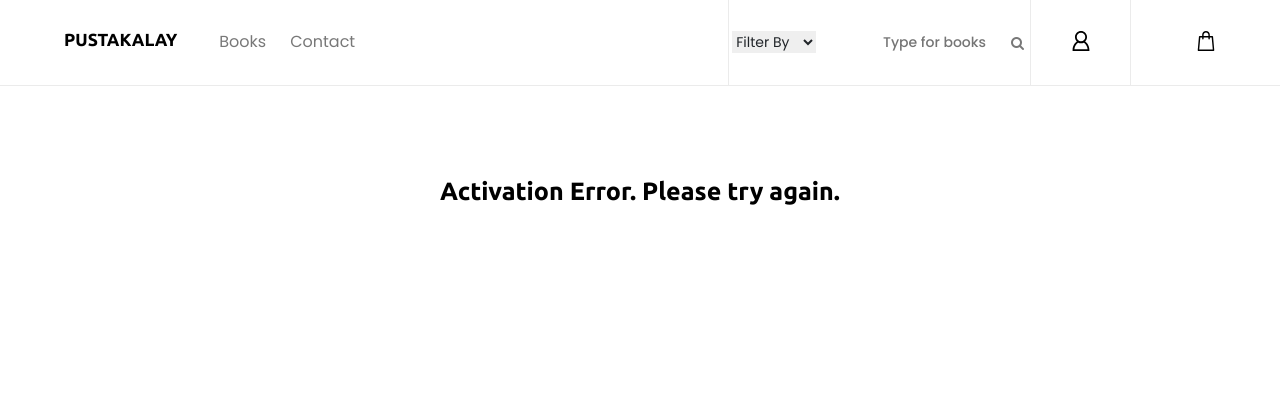
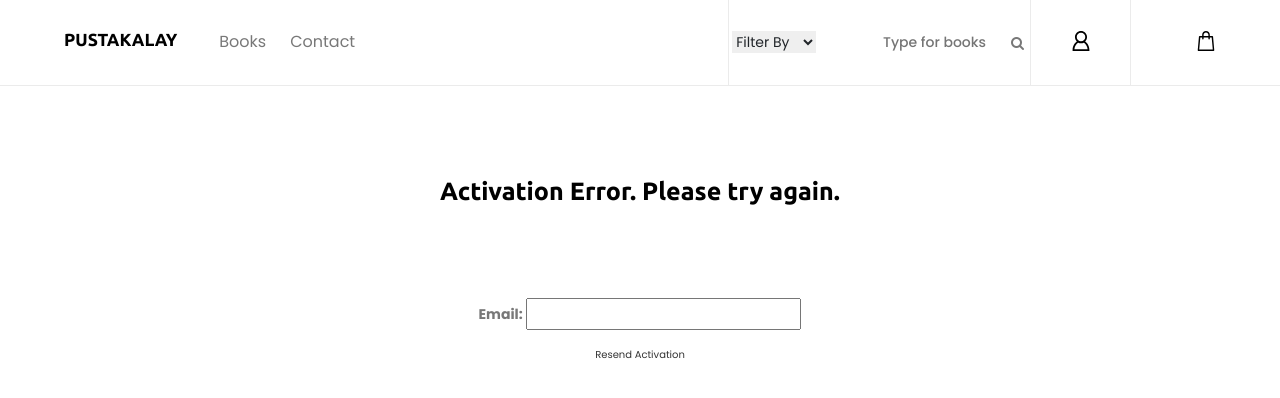
Before and after one commit to pustakalay/pustakalaywebsite, a Django app: page /account/email/confirm/1/ in a window 1280 px wide. Shown: the top 398 px of the page. Run offline with Django 3.2, Linux system fonts and the light colour scheme; some libraries are stand-ins or nearby versions.

Commit message:
Resend Activation

```diff
--- a/accounts/forms.py
+++ b/accounts/forms.py
@@ -1,8 +1,24 @@
 from django import forms
 from django.contrib.auth import get_user_model
 from django.contrib.auth.forms import ReadOnlyPasswordHashField
+from django.core.urlresolvers import reverse
+from django.utils.safestring import mark_safe
+from .models import EmailActivation
 
 User = get_user_model()
+
+class ReactivateEmailForm(forms.Form):
+    email       = forms.EmailField()
+
+    def clean_email(self):
+        email = self.cleaned_data.get('email')
+        qs = EmailActivation.objects.email_exists(email)
+        if not qs.exists():
+            register_link = reverse("register")
+            msg = """This email does not exists, would you like to <a href="{link}">register</a>?
+            """.format(link=register_link)
+            raise forms.ValidationError(mark_safe(msg))
+        return email
 
 class UserAdminCreationForm(forms.ModelForm):
     """A form for creating new users. Includes all the required
--- a/accounts/models.py
+++ b/accounts/models.py
@@ -7,6 +7,7 @@ from django.db.models.signals import pre_save, post_save
 from pustakalaywebsite.utils import unique_key_generator
 from django.core.mail import send_mail
 from django.template.loader import get_template
+from django.db.models import Q
 from django.contrib.auth.models import (
     AbstractBaseUser, BaseUserManager
 )
@@ -113,6 +114,15 @@ class EmailActivationManager(models.Manager):
     def confirmable(self):
         return self.get_queryset().confirmable()
 
+    def email_exists(self, email):
+        return self.get_queryset().filter(
+                    Q(email=email) |
+                    Q(user__email=email)
+                ).filter(
+                    activated=False
+                )
+
+
 
 class EmailActivation(models.Model):
     user            = models.ForeignKey(User)
--- a/accounts/urls.py
+++ b/accounts/urls.py
@@ -10,4 +10,7 @@ urlpatterns = [
     url(r'^email/confirm/(?P<key>[0-9A-Za-z]+)/$',
             AccountEmailActivateView.as_view(),
             name='email-activate'),
+    url(r'^email/resend-activation/$',
+            AccountEmailActivateView.as_view(),
+            name='resend-activation'),
 ]
--- a/accounts/views.py
+++ b/accounts/views.py
@@ -1,6 +1,6 @@
 from django.contrib.auth import authenticate, login
 from django.shortcuts import render,redirect
-from .forms import LoginForm, RegisterForm, GuestForm
+from .forms import LoginForm, RegisterForm, GuestForm, ReactivateEmailForm
 from django.utils.http import is_safe_url
 from .models import GuestEmail, EmailActivation
 from django.views.generic import CreateView, FormView, DetailView, View
@@ -9,31 +9,57 @@ from django.contrib.auth.mixins import LoginRequiredMixin
 from django.contrib import messages
 from django.core.urlresolvers import reverse
 from django.utils.safestring import mark_safe
+from django.views.generic.edit import FormMixin
 
 
-class AccountEmailActivateView(View):
-    def get(self, request, key, *args, **kwargs):
-        qs = EmailActivation.objects.filter(key__iexact=key)
-        confirm_qs = qs.confirmable()
-        if confirm_qs.count() == 1:
-            obj = confirm_qs.first()
-            obj.activate()
-            messages.success(request, "Your email has been confirmed. Please login.")
-            return redirect("login")
-        else:
-            activated_qs = qs.filter(activated=True)
-            if activated_qs.exists():
-                reset_link = reverse("password_reset")
-                msg = """Your email has already been confirmed
-                Do you need to <a href="{link}">reset your password</a>?
-                """.format(link=reset_link)
-                messages.success(request, mark_safe(msg))
+class AccountEmailActivateView(FormMixin, View):
+    success_url = '/login/'
+    form_class = ReactivateEmailForm
+    key = None
+    def get(self, request, key=None, *args, **kwargs):
+        self.key = key
+        if key is not None:
+            qs = EmailActivation.objects.filter(key__iexact=key)
+            confirm_qs = qs.confirmable()
+            if confirm_qs.count() == 1:
+                obj = confirm_qs.first()
+                obj.activate()
+                messages.success(request, "Your email has been confirmed. Please login.")
                 return redirect("login")
-        return render(request, 'registration/activation-error.html', {})
+            else:
+                activated_qs = qs.filter(activated=True)
+                if activated_qs.exists():
+                    reset_link = reverse("password_reset")
+                    msg = """Your email has already been confirmed
+                    Do you need to <a href="{link}">reset your password</a>?
+                    """.format(link=reset_link)
+                    messages.success(request, mark_safe(msg))
+                    return redirect("login")
+        context = {'form': self.get_form(),'key': key}
+        return render(request, 'registration/activation-error.html', context)
 
     def post(self, request, *args, **kwargs):
         # create form to receive an email
-        pass
+        form = self.get_form()
+        if form.is_valid():
+            return self.form_valid(form)
+        else:
+            return self.form_invalid(form)
+
+    def form_valid(self, form):
+        msg = """Activation link sent, please check your email."""
+        request = self.request
+        messages.success(request, msg)
+        email = form.cleaned_data.get("email")
+        obj = EmailActivation.objects.email_exists(email).first()
+        user = obj.user
+        new_activation = EmailActivation.objects.create(user=user, email=email)
+        new_activation.send_activation()
+        return super(AccountEmailActivateView, self).form_valid(form)
+
+    def form_invalid(self, form):
+        context = {'form': form, "key": self.key }
+        return render(self.request, 'registration/activation-error.html', context)
 
 class AccountHomeView(LoginRequiredMixin, DetailView):
     template_name = 'accounts/home.html'
--- a/templates/registration/activation-error.html
+++ b/templates/registration/activation-error.html
@@ -2,7 +2,17 @@
 {% block content %}
 <div class='row'>
     <div class="col-12 text-center py-5">
-            <h1 class='my-5 py-5'>Activation Error. Please try again.</h1>
+            {% if key %}
+                <h1 class='my-5 py-5'>Activation Error. Please try again.</h1>
+            {% else %}
+                <h1 class='my-5 py-5'>Re-activate your Email Below.</h1>
+            {% endif %}
+      </div>
+        <div class="col-12 text-center">
+            <form method='POST' action=''>{% csrf_token %}
+                {{ form.as_p }}
+                <input class='btn btn-default' type='submit' value='Resend Activation' />
+            </form>
       </div>
 </div>
 {% endblock %}
```
